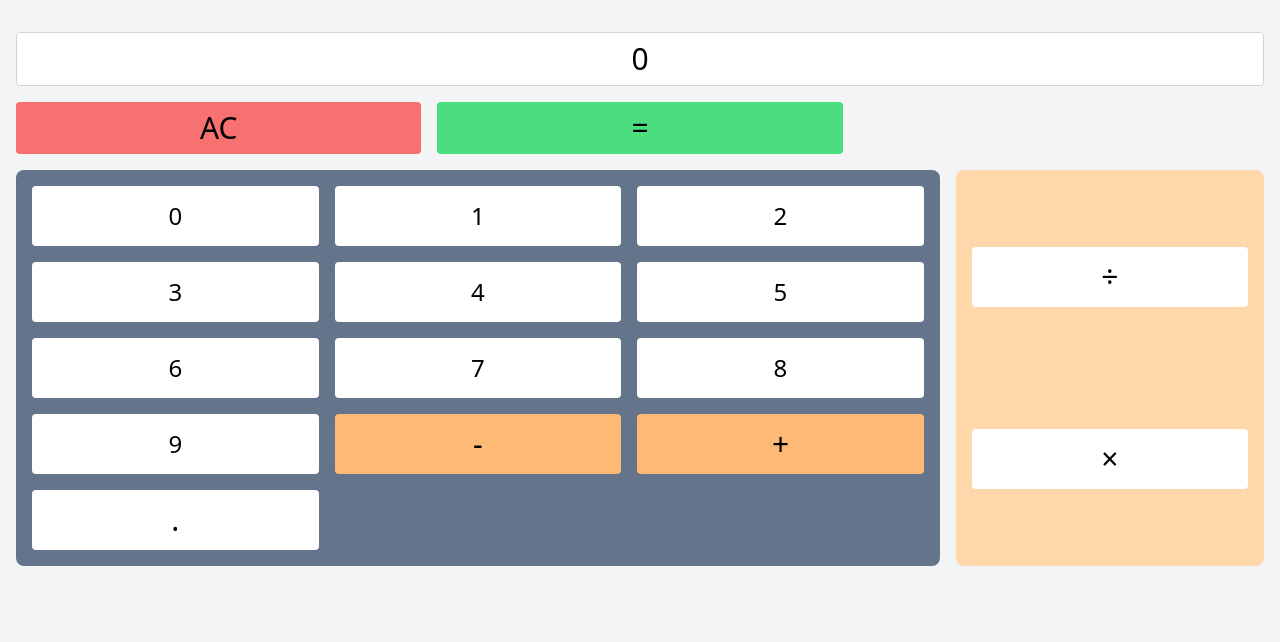
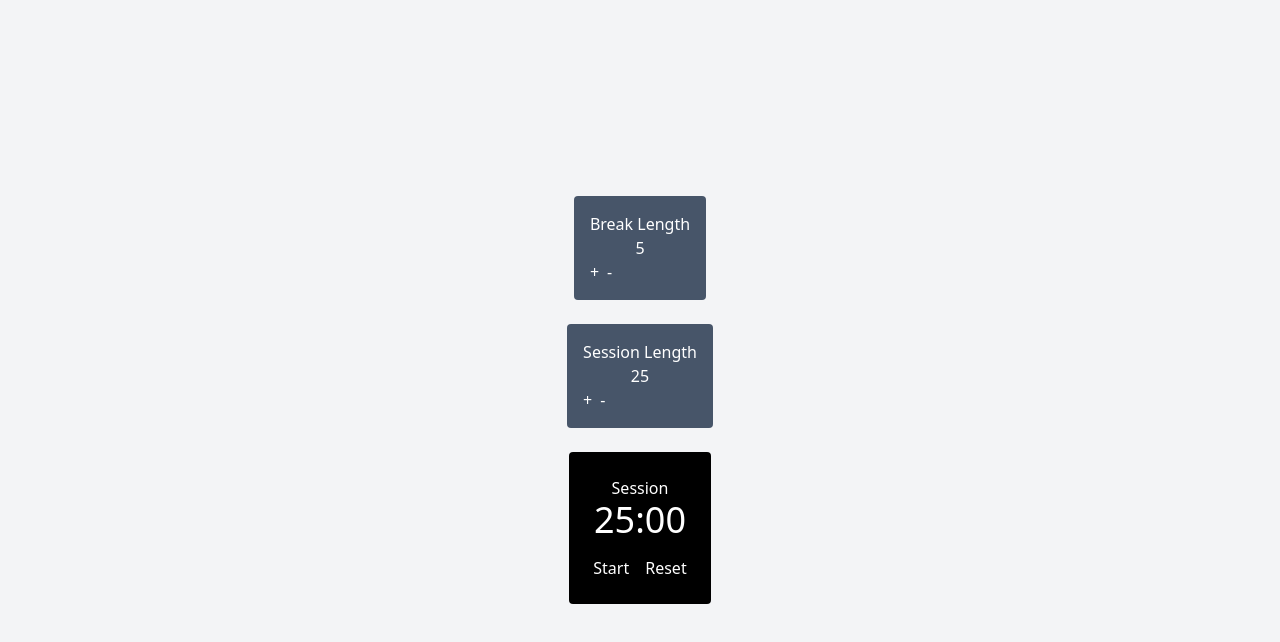
Before and after one commit to mickaelyass/test1, a React (Create React App) app: page / in a window 1280 px wide. Shown: the top 642 px of the page. Built offline with nearby package versions, Linux system fonts and the light colour scheme.

Commit message:
minuteur

```diff
--- a/src/Home.js
+++ b/src/Home.js
@@ -1,148 +1,128 @@
-import { useState } from "react";
-import { evaluate } from "mathjs";
+import { useState, useEffect, useRef } from "react";
 
 const Home = () => {
-  const chiffres = [0, 1, 2, 3, 4, 5, 6, 7, 8, 9];
-  const [display, setDisplay] = useState("");
-  const [isResult, setIsResult] = useState(false);
+  const [breakLength, setBreakLength] = useState(5);
+  const [sessionLength, setSessionLength] = useState(25);
+  const [timeLeft, setTimeLeft] = useState(25 * 60);
+  const [isRunning, setIsRunning] = useState(false);
+  const [mode, setMode] = useState("Session"); // "Session" ou "Break"
+  const timerRef = useRef(null);
 
-  const handleClick = (value) => {
-    // Si le résultat vient d'être affiché et qu'on appuie sur un chiffre → on remplace l'affichage
-    if (isResult && "0123456789".includes(value)) {
-      setDisplay(value);
-      setIsResult(false);
-      return;
-    }
-
-    // Empêcher plusieurs zéros en début de nombre
-    if (value === "0") {
-      const parts = display.split(/[+\-*/]/);
-      const lastPart = parts[parts.length - 1];
-      if (lastPart === "0") return;
-    }
-
-    // Empêcher deux décimales dans le même nombre
-    if (value === ".") {
-      const parts = display.split(/[+\-*/]/
-);
-      const lastPart = parts[parts.length - 1];
-      if (lastPart.includes(".")) return;
-    }
-
-    // Gérer plusieurs opérateurs consécutifs
-    if ("+-*/".includes(value)) {
-      const lastChar = display[display.length - 1];
-      //const secondLastChar = display[display.length - 2];
-
-      if ("+-*/".includes(lastChar)) {
-        // autoriser *- ou /- (pour les nombres négatifs)
-        if (value === "-" && (lastChar === "*" || lastChar === "/")) {
-          setDisplay((prev) => prev + value);
-        } else {
-          // sinon remplacer le dernier opérateur
-          setDisplay((prev) => prev.slice(0, -1) + value);
-        }
-        return;
-      }
-    }
-
-    // Ajouter la valeur normalement
-    setDisplay((prev) => prev + value);
-    setIsResult(false);
+  // Conversion secondes -> mm:ss
+  const formatTime = (seconds) => {
+    const mins = Math.floor(seconds / 60);
+    const secs = seconds % 60;
+    return `${mins < 10 ? "0" : ""}${mins}:${secs < 10 ? "0" : ""}${secs}`;
   };
 
-  // Calculer le résultat
-  const handleResult = () => {
-    try {
-      const result = evaluate(display);
-      setDisplay(Number(result.toFixed(4)).toString()); // précision 4 décimales
-      setIsResult(true);
-    } catch (error) {
-      setDisplay("Erreur");
-      setIsResult(true);
+  // Incrément/décrément Break
+  const handleIncrementBreak = () => {
+    if (breakLength < 60) setBreakLength((prev) => prev + 1);
+  };
+  const handleDecrementBreak = () => {
+    if (breakLength > 1) setBreakLength((prev) => prev - 1);
+  };
+
+const handleIncrementSession = () => {
+  if (sessionLength < 60) {
+    const newSession = sessionLength + 1;
+    setSessionLength(newSession);
+    if (!isRunning) setTimeLeft(newSession * 60);
+  }
+};
+
+const handleDecrementSession = () => {
+  if (sessionLength > 1) {
+    const newSession = sessionLength - 1;
+    setSessionLength(newSession);
+    if (!isRunning) setTimeLeft(newSession * 60);
+  }
+};
+
+
+  // Start / Pause
+  const handleStartStop = () => {
+    if (isRunning) {
+      clearInterval(timerRef.current);
+      setIsRunning(false);
+    } else {
+      timerRef.current = setInterval(() => {
+        setTimeLeft((prev) => {
+          if (prev === 0) {
+            const newMode = mode === "Session" ? "Break" : "Session";
+            setMode(newMode);
+            return (newMode === "Session" ? sessionLength : breakLength) * 60;
+          }
+          return prev - 1;
+        });
+      }, 1000);
+      setIsRunning(true);
     }
   };
 
-  // Réinitialiser
-  const handleClear = () => {
-    setDisplay("");
-    setIsResult(false);
+  // Reset
+  const handleReset = () => {
+    clearInterval(timerRef.current);
+    setBreakLength(5);
+    setSessionLength(25);
+    setTimeLeft(25 * 60);
+    setIsRunning(false);
+    setMode("Session");
+    const beep = document.getElementById("beep");
+    if (beep) {
+      beep.pause();
+      beep.currentTime = 0;
+    }
   };
 
+  // Si le temps arrive à 0 → son
+  useEffect(() => {
+    if (timeLeft === 0) {
+      const beep = document.getElementById("beep");
+      if (beep) beep.play();
+    }
+  }, [timeLeft]);
+
   return (
-    <div
-      id="drum-machine"
-      className="h-screen w-screen flex flex-col p-4 bg-gray-100"
-    >
-      {/* Affichage */}
-      <div
-        id="display"
-        className="my-4 text-3xl border border-gray-300 p-2 rounded bg-white"
-      >
-        {display || "0"}
+    <div className="h-screen w-screen flex flex-col items-center justify-center gap-6 p-4 bg-gray-100">
+      {/* Break */}
+      <div className="flex flex-col bg-slate-600 p-4 rounded text-white">
+        <h1 id="break-label">Break Length</h1>
+        <h1 id="break-length">{breakLength}</h1>
+        <div className="flex gap-2">
+          <button id="break-increment" onClick={handleIncrementBreak}>+</button>
+          <button id="break-decrement" onClick={handleDecrementBreak}>-</button>
+        </div>
       </div>
 
-      {/* Commandes */}
-      <div className="gap-4 grid grid-cols-3 justify-around mb-4">
-        <button onClick={handleClear} className="text-3xl bg-red-400 p-2 rounded">
-          AC
-        </button>
-        <button
-          onClick={handleResult}
-          className="text-3xl bg-green-400 p-2 rounded"
-        >
-          =
-        </button>
+      {/* Session */}
+      <div className="flex flex-col bg-slate-600 p-4 rounded text-white">
+        <h1 id="session-label">Session Length</h1>
+        <h1 id="session-length">{sessionLength}</h1>
+        <div className="flex gap-2">
+          <button id="session-increment" onClick={handleIncrementSession}>+</button>
+          <button id="session-decrement" onClick={handleDecrementSession}>-</button>
+        </div>
       </div>
 
-      {/* Chiffres + opérations */}
-      <div className="w-full flex">
-        <div className="grid grid-cols-3 grid-rows-4 gap-4 w-3/4 bg-slate-500 p-4 rounded-lg">
-          {chiffres.map((chiffre) => (
-            <button
-              key={chiffre}
-              id={chiffre}
-              className="text-2xl bg-white p-3 rounded"
-              onClick={() => handleClick(chiffre.toString())}
-            >
-              {chiffre}
-            </button>
-          ))}
-          <button
-            onClick={() => handleClick("-")}
-            className="text-3xl bg-orange-300 p-3 rounded"
-          >
-            -
+      {/* Timer */}
+      <div className="flex flex-col items-center bg-black p-6 rounded text-white">
+        <h1 id="timer-label">{mode}</h1>
+        <h1 id="time-left" className="text-4xl">{formatTime(timeLeft)}</h1>
+        <div className="flex gap-4 mt-4">
+          <button id="start_stop" onClick={handleStartStop}>
+            {isRunning ? "Pause" : "Start"}
           </button>
-          <button
-            onClick={() => handleClick("+")}
-            className="text-3xl bg-orange-300 p-3 rounded"
-          >
-            +
-          </button>
-          <button
-            onClick={() => handleClick(".")}
-            className="text-3xl bg-white p-3 rounded"
-          >
-            .
-          </button>
-        </div>
-
-        <div className="w-1/4 flex flex-col justify-around bg-orange-200 p-4 rounded-lg ml-4">
-          <button
-            onClick={() => handleClick("/")}
-            className="text-3xl bg-white p-3 rounded"
-          >
-            ÷
-          </button>
-          <button
-            onClick={() => handleClick("*")}
-            className="text-3xl bg-white p-3 rounded"
-          >
-            ×
-          </button>
+          <button id="reset" onClick={handleReset}>Reset</button>
         </div>
       </div>
+
+      {/* Son */}
+      <audio
+        id="beep"
+        src="https://actions.google.com/sounds/v1/alarms/alarm_clock.ogg"
+        preload="auto"
+      />
     </div>
   );
 };
```
